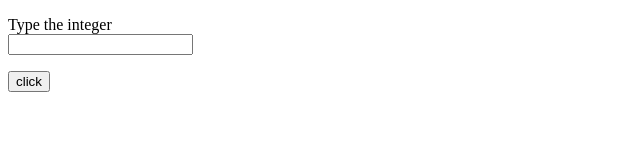
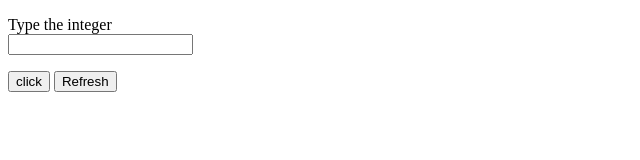
Before and after one commit to Vineshgithub123/vinesh-t2021-2-1-, a plain HTML site: page Problem-4/index.html in a window 1280 px wide. Shown: the whole page, without its empty margins (0-640 px from the left). Drawn offline with Linux system fonts and the light colour scheme.

Commit message:
Update index.html

```diff
--- a/Problem-4/index.html
+++ b/Problem-4/index.html
@@ -9,6 +9,7 @@
 <body>
     <p>Type the integer <br><input name="array[]" type="text" id="input" value="" /></p>
     <input type="button" onclick="generate()" value="click">
+        <input type="button" onclick="refresh()" value="Refresh"/>
     <p id="result"></p>
 
     <script src="app.js"></script>
```
